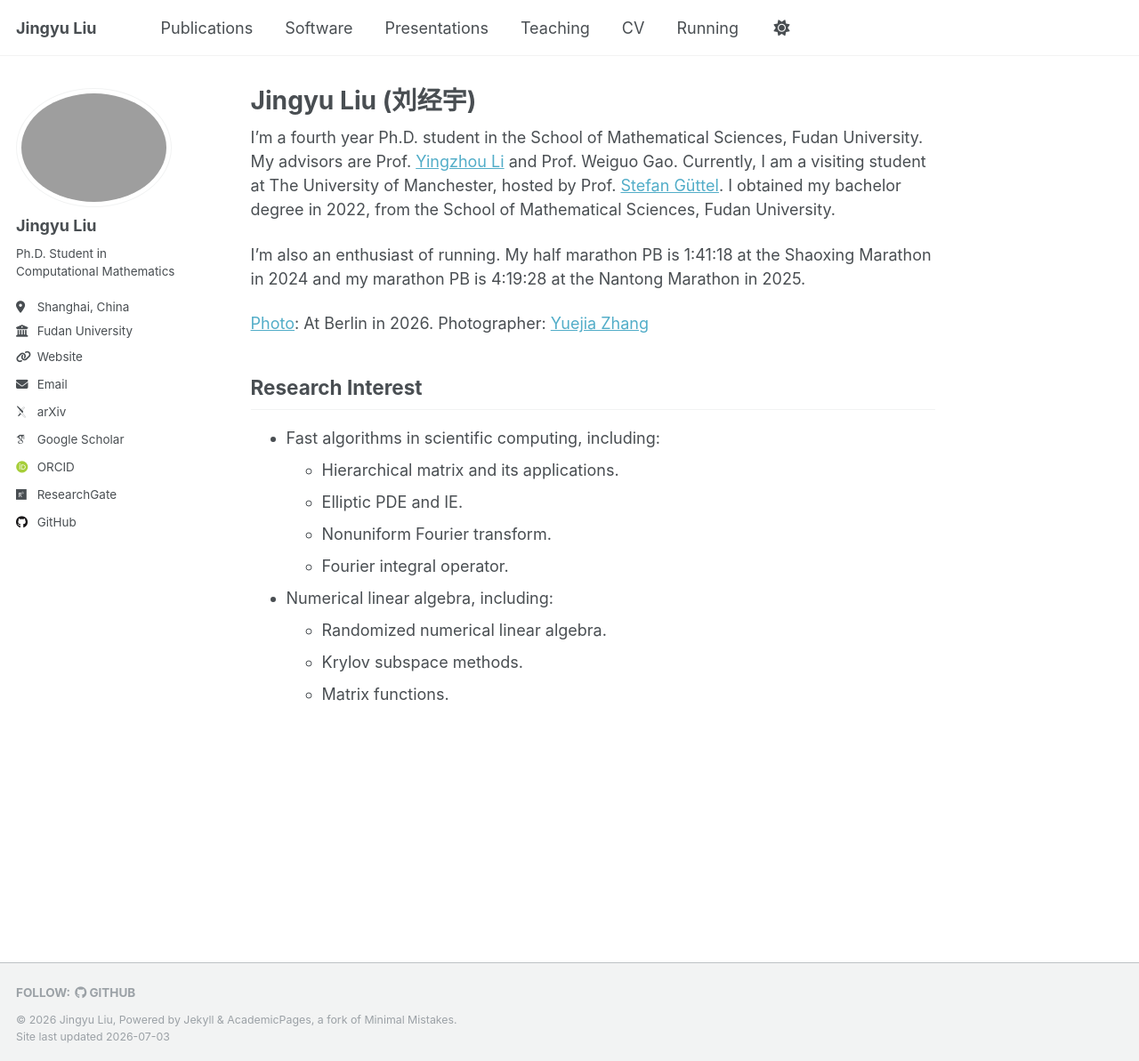
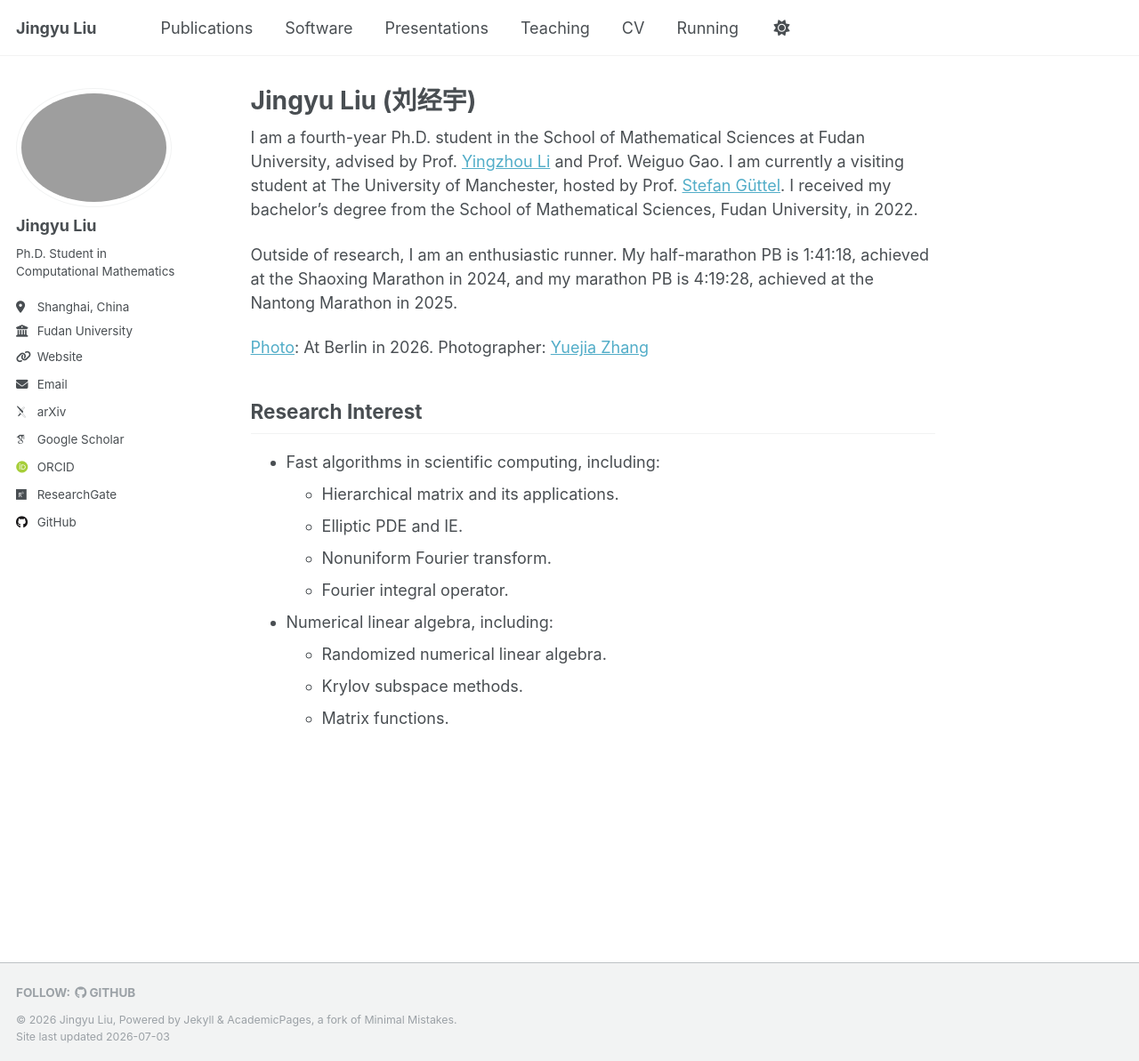
Before and after one commit to JingyuLiuMath/JingyuLiuMath.github.io, a Jekyll site: the page built from _pages/about.md, in a window 1280 px wide and 1193 px high. Shown: the whole window at 89% size. Built offline with Jekyll 4.4.1, drawn with Linux system fonts in a browser that asks for light colours; some web fonts are replaced.

Commit message:
update about

```diff
--- a/_pages/about.md
+++ b/_pages/about.md
@@ -7,9 +7,9 @@ redirect_from:
   - /about.html
 ---
 
-I'm a fourth year Ph.D. student in the School of Mathematical Sciences, Fudan University. My advisors are Prof. [Yingzhou Li](https://yingzhouli.com/) and Prof. Weiguo Gao. Currently, I am a visiting student at The University of Manchester, hosted by Prof. [Stefan Güttel](https://guettel.com/). I obtained my bachelor degree in 2022, from the School of Mathematical Sciences, Fudan University.
+I am a fourth-year Ph.D. student in the School of Mathematical Sciences at Fudan University, advised by Prof. [Yingzhou Li](https://yingzhouli.com/) and Prof. Weiguo Gao. I am currently a visiting student at The University of Manchester, hosted by Prof. [Stefan Güttel](https://guettel.com/). I received my bachelor’s degree from the School of Mathematical Sciences, Fudan University, in 2022.
 
-I'm also an enthusiast of running. My half marathon PB is 1:41:18 at the Shaoxing Marathon in 2024 and my marathon PB is 4:19:28 at the Nantong Marathon in 2025.
+Outside of research, I am an enthusiastic runner. My half-marathon PB is 1:41:18, achieved at the Shaoxing Marathon in 2024, and my marathon PB is 4:19:28, achieved at the Nantong Marathon in 2025.
 
 [Photo](/images/jingyu_berlin_2026.jpg): At Berlin in 2026. Photographer: [Yuejia Zhang](https://ninotreve.github.io/)
 
```
